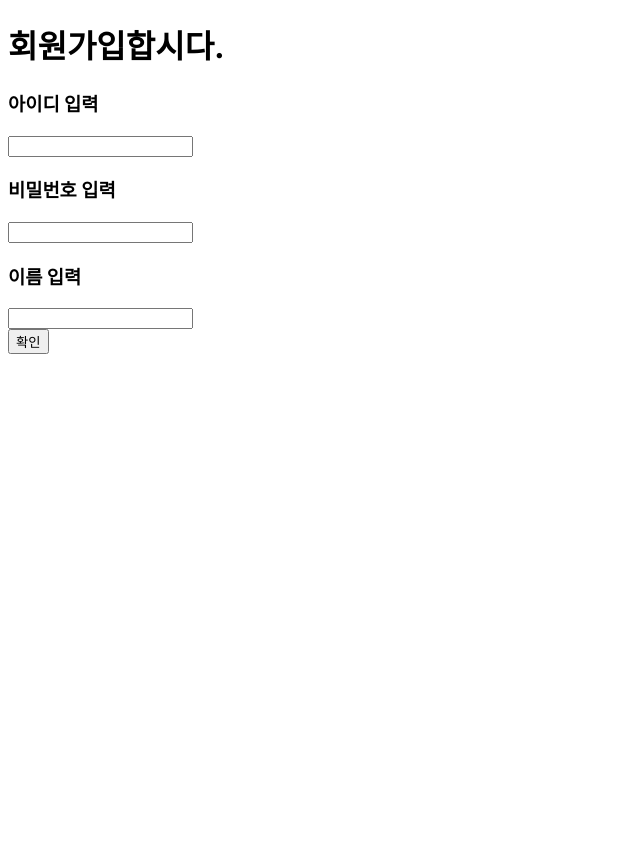
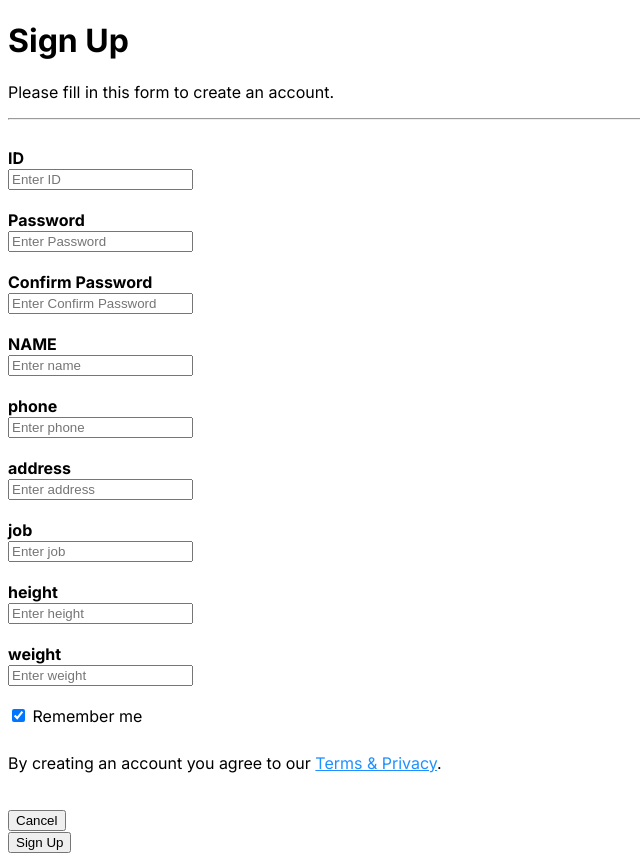
Before and after one commit to BKWANGHO/TuringTeam-project-FE, a Next.js app: page /join in a window 1280 px wide. Shown: the whole page, without its empty margins (0-640 px from the left). Before the commit the page ends 800 px from the top, so only its background shows below. Built offline with nearby package versions, Linux system fonts and the light colour scheme.

Commit message:
240322 khj

```diff
--- a/app/join/page.tsx
+++ b/app/join/page.tsx
@@ -6,18 +6,16 @@ import { useState } from "react"
 const SERVER = 'http://localhost:8080'
 export default function Join(){
 
-    const [username,setUsername] = useState('')
-    const [password,setPassword] = useState('')
+    const [memId,setMemId] = useState('')
+    const [memPw,setMemPw] = useState('')
     const [name,setName] = useState('')
 
-
-
-    const handleUsername = (e:any)=>{
-        setUsername(e.target.value)
+    const handleMemId = (e:any)=>{
+      setMemId(e.target.value)
     }
 
-    const handlePassword = (e:any)=>{
-        setPassword(e.target.value)
+    const handleMemPw = (e:any)=>{
+      setMemPw(e.target.value)
     }
 
     const handleName = (e:any)=>{
@@ -26,24 +24,57 @@ export default function Join(){
 
     const handleSubmit = ()=>{
         alert('입력완료')
-
-
+    }
+    const handleCancel = ()=>{
+      alert('cancel')
     }
 
 
 
+    return(<>
+    <div className="container">
+    <h1>Sign Up</h1>
+    <p>Please fill in this form to create an account.</p>
+    <hr/>   <br />
 
+    <label htmlFor="memId"><b>ID</b></label><br />
+    <input type="text" placeholder="Enter ID" name="id" required/>
+    <br /><br />
+    <label htmlFor="memPw"><b>Password</b></label><br />
+    <input type="password" placeholder="Enter Password" name="memPw" required/>
+    <br /><br />
+    <label htmlFor="pmemPwRe"><b>Confirm Password</b></label><br />
+    <input type="password" placeholder="Enter Confirm Password" name="pmemPwRe" required/>
+    <br /><br />
+    <label htmlFor="name"><b>NAME</b></label><br />
+    <input type="text" placeholder="Enter name" name="name" required/>
+    <br /><br />
+    <label htmlFor="phone"><b>phone</b></label><br />
+    <input type="text" placeholder="Enter phone" name="phone" required/>
+    <br /><br />
+    <label htmlFor="address"><b>address</b></label><br />
+    <input type="text" placeholder="Enter address" name="address" required/>
+    <br /><br />
+    <label htmlFor="job"><b>job</b></label><br />
+    <input type="text" placeholder="Enter job" name="job" required/>
+    <br /><br />
+    <label htmlFor="height"><b>height</b></label><br />
+    <input type="text" placeholder="Enter height" name="height" required/>
+    <br /><br />
+    <label htmlFor="weight"><b>weight</b></label><br />
+    <input type="text" placeholder="Enter weight" name="weight" required/>
+    <br /><br />
 
-    return(<>
-    <h1>회원가입합시다.</h1>
+    <label>
+      <input type="checkbox" checked={true} name="remember" style={{marginBottom:'15px'}}/> Remember me
+    </label>
 
-    <h3>아이디 입력</h3>
-    <input type="text" onChange={handleUsername} />
-    <h3>비밀번호 입력</h3>
-    <input type="text" onChange={handlePassword} />
-    <h3>이름 입력</h3>
-    <input type="text" onChange={handleName} /><br />
-    <button onClick={handleSubmit}>확인</button>
-
+    <p>By creating an account you agree to our <a href="#" style={{color:'dodgerblue'}}>Terms & Privacy</a>.</p>
+    <br />
+    <div className="clearfix">
+      <button type="button" className="cancelbtn" onClick={handleCancel}>Cancel</button><br />
+      <button type="submit" className="signupbtn" onClick={handleSubmit}>Sign Up</button>
+    </div>
+  </div>
     </>)
 }
--- a/app/page.tsx
+++ b/app/page.tsx
@@ -1,7 +1,7 @@
 'use client'
 
+import axios from 'axios';
 import { useState } from "react"
-import axios from 'axios';
 import Link from "next/link";
 
 const SERVER = 'http://localhost:8080'
@@ -34,7 +34,8 @@ export default function Home() {
     <h3>이름입력하세요</h3>
     <input type="text" onChange={handleChange} /> <br />
     <button onClick={handleClick}>완료</button><br /><br />
-    <Link href={"/login"} >로그인</Link>
+    <Link href={"/login"} >로그인</Link><br />
+    <Link href={"/join"} >회원가입</Link>
   </>)
 
 }
```
Also changed, not shown: package.json (+6 -6 lines), 1 other file (tests, documents, lock files or other folders).
